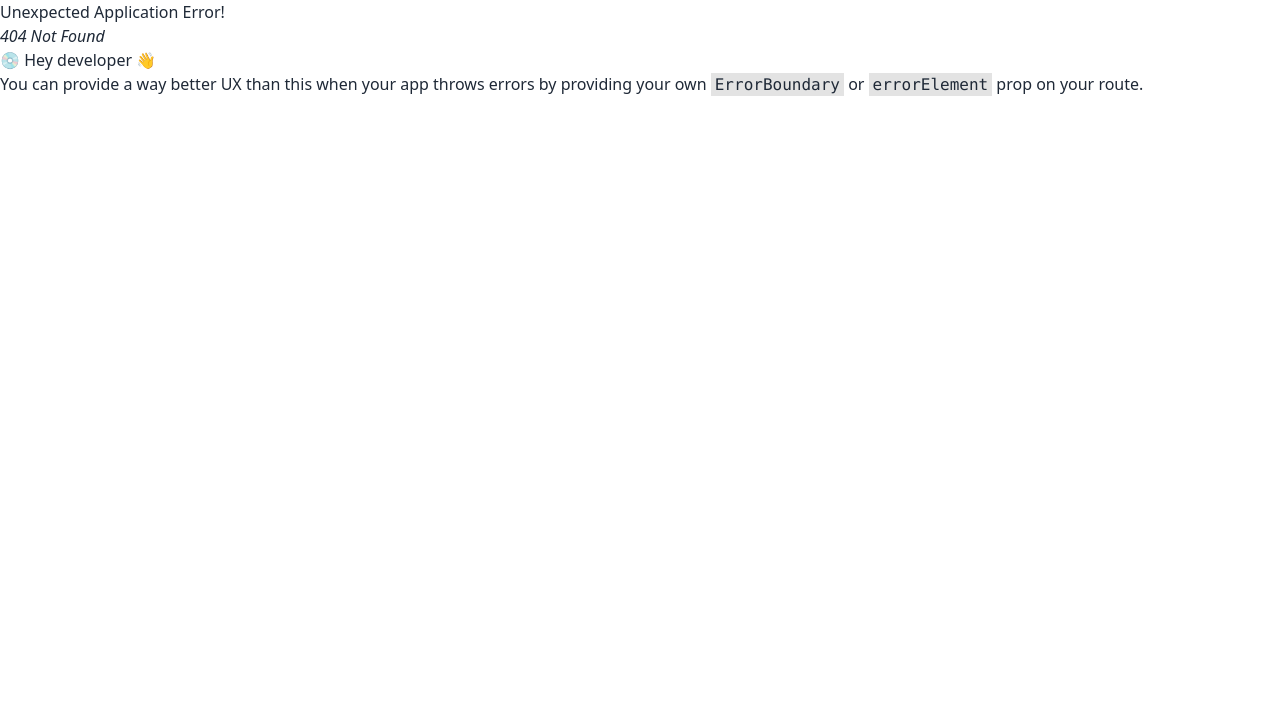
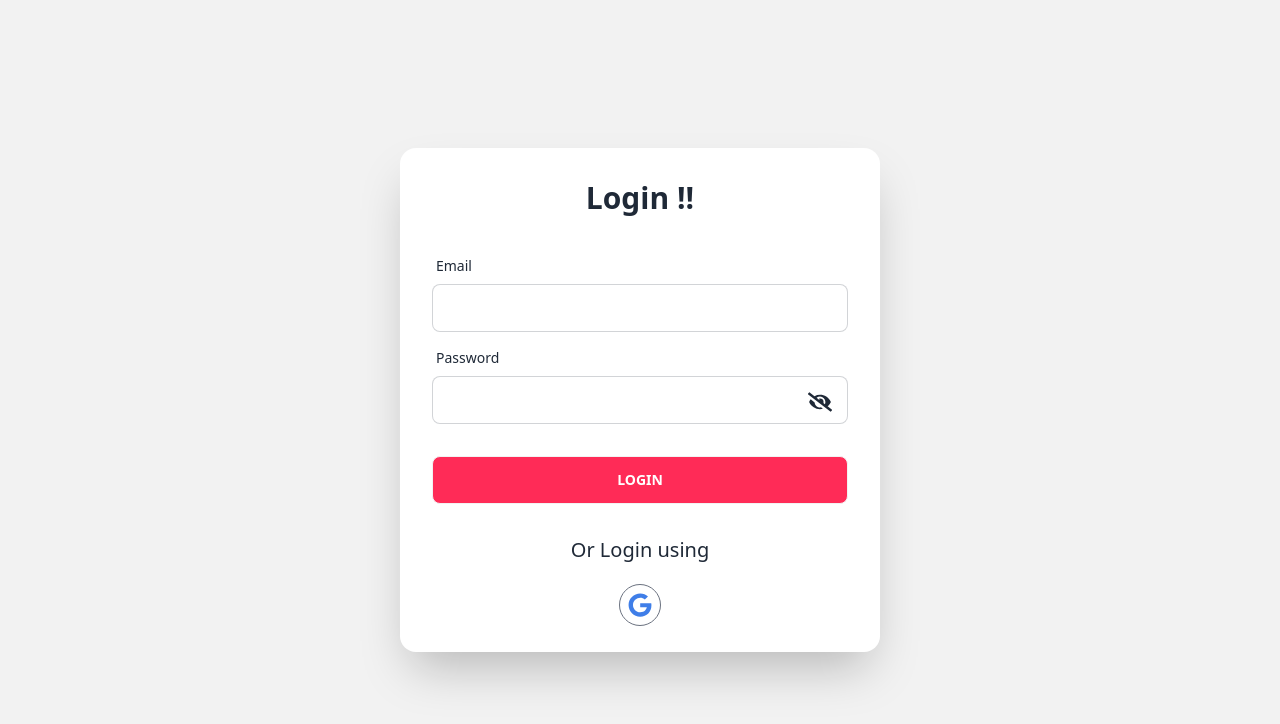
Before and after one commit to mdhasankha-1023/Art-school-client-side, a React (Vite) app: page /login in a window 1280 px wide. Before the commit this address had no page. Shown: the top 724 px of the page. Built offline with nearby package versions, Linux system fonts and the light colour scheme.

Commit message:
Adde login page

```diff
--- a/package.json
+++ b/package.json
@@ -10,6 +10,7 @@
     "preview": "vite preview"
   },
   "dependencies": {
+    "formik": "^2.4.1",
     "localforage": "^1.10.0",
     "match-sorter": "^6.3.1",
     "react": "^18.2.0",
--- /dev/null
+++ b/src/Components/SocialLogin/SocialLogin.jsx
@@ -0,0 +1,14 @@
+import { FaGoogle } from "react-icons/fa";
+
+
+const SocialLogin = () => {
+    return (
+        <div className="w-full text-center my-5 cursor-pointer">
+            <div className="border border-gray-500 p-2 rounded-full inline-block bg-white text-[#3F7EE8]">
+                <FaGoogle size='1.5em'></FaGoogle>
+            </div>
+        </div>
+    );
+};
+
+export default SocialLogin;
--- /dev/null
+++ b/src/Layout/Others.jsx
@@ -0,0 +1,13 @@
+import { Outlet } from "react-router-dom";
+
+
+
+const Others = () => {
+    return (
+        <div>
+            <Outlet></Outlet>
+        </div>
+    );
+};
+
+export default Others;
--- /dev/null
+++ b/src/Pages/Login/Login.jsx
@@ -0,0 +1,64 @@
+import { useFormik } from 'formik';
+import SocialLogin from '../../Components/SocialLogin/SocialLogin';
+import { FaEye, FaEyeDropper, FaEyeSlash } from 'react-icons/fa';
+import { useState } from 'react';
+
+const Login = () => {
+    const [clicked, setClicked] = useState(false)
+    console.log(clicked)
+    const formik = useFormik({
+        initialValues: {
+            email: '',
+        },
+        onSubmit: values => {
+            console.log(values)
+        },
+    });
+    return (
+        <div className="hero min-h-screen bg-base-200">
+            <div className="hero-content w-2/5">
+                <div className="card  w-full shadow-2xl bg-base-100">
+                    <h3 className='text-3xl text-center font-bold mt-8'>Login !!</h3>
+                    <form onSubmit={formik.handleSubmit}>
+                        <div className="card-body">
+                            <div className="form-control">
+                                <label htmlFor="email" className="label">
+                                    <span className="label-text">Email</span>
+                                </label>
+                                <input
+                                    className="input input-bordered"
+                                    name="email"
+                                    type="email"
+                                    onChange={formik.handleChange}
+                                    value={formik.values.email}
+                                />
+                            </div>
+                            <div className="form-control relative">
+                                <label htmlFor="password" className="label">
+                                    <span className="label-text">Password</span>
+                                </label>
+                                <input
+                                    className="input input-bordered"
+                                    name="password"
+                                    type={clicked === true ? 'text' : 'password'}
+                                    value={formik.values.password}
+                                />
+                                <div className='absolute right-0 top-[60%] me-4 cursor-pointer'>
+                                    <FaEye className={clicked === true ? '' : 'hidden'} onClick={() => setClicked(false)} size='1.5em'></FaEye>
+                                    <FaEyeSlash className={clicked === false ? '' : 'hidden'} onClick={() => setClicked(true)} size='1.5em'></FaEyeSlash>
+                                </div>
+                            </div>
+                            <div className="form-control mt-6">
+                                <button className="btn bg-[#FF2B57] hover:bg-[#385777] text-white">Login</button>
+                            </div>
+                        </div>
+                    </form>
+                    <p className='text-center text-xl'>Or Login using</p>
+                    <SocialLogin></SocialLogin>
+                </div>
+            </div>
+        </div>
+    );
+};
+
+export default Login;
--- a/src/Pages/Shared/Navbar/Navbar.jsx
+++ b/src/Pages/Shared/Navbar/Navbar.jsx
@@ -9,8 +9,12 @@ const Navbar = () => {
         <li><Link to='/classes'>Classes</Link></li>
         <li><Link to='/dashBoard'>Dashboard</Link></li>
         <div className='flex flex-col gap-4 md:hidden'>
-            <button className="btn btn-outline btn-sm border-0 bg-[#FF3131] text-white me-4">Login</button>
-            <button className="btn btn-outline btn-sm border-0 bg-[#151515] text-white">Sign-up</button>
+            <Link to='/login'>
+                <button className="btn btn-outline btn-sm border-0 bg-[#FF2B57] hover:bg-[#385777] text-white me-4">Login</button>
+            </Link>
+            <Link>
+                <button className="btn btn-outline btn-sm border-0 bg-[#FF2B57] hover:bg-[#385777] text-white">Sign-up</button>
+            </Link>
         </div>
     </>
 
@@ -36,8 +40,12 @@ const Navbar = () => {
             </div>
             <div className="navbar-end">
                 <div className='hidden sm:block me-4'>
-                    <button className="btn btn-outline btn-sm border-0 bg-[#FF3131] text-white me-4">Login</button>
-                    <button className="btn btn-outline btn-sm border-0 bg-[#151515] text-white">Sign-up</button>
+                    <Link to='/login'>
+                        <button className="btn btn-outline btn-sm border-0 bg-[#FF2B57] hover:bg-[#385777] text-white me-4">Login</button>
+                    </Link>
+                    <Link>
+                        <button className="btn btn-outline btn-sm border-0 bg-[#000] hover:bg-[#385777] text-white">Sign-up</button>
+                    </Link>
                 </div>
             </div>
         </div>
```
Also changed, not shown: src/Routes/Route.jsx (+12 -0 lines), 1 other file (tests, documents, lock files or other folders).
